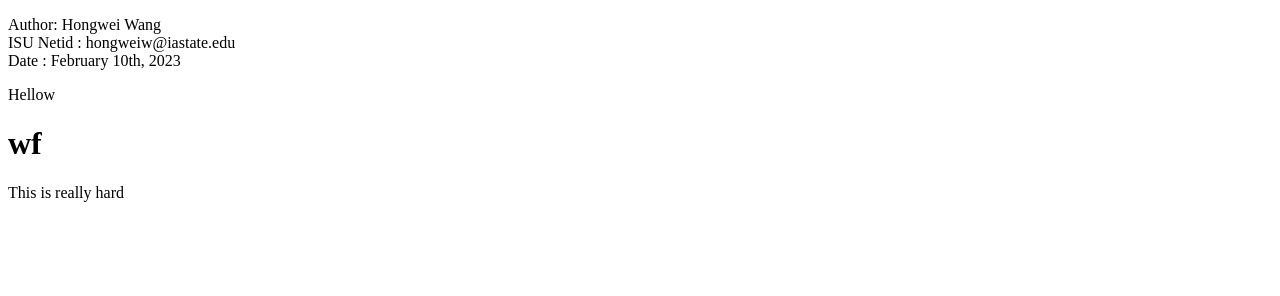
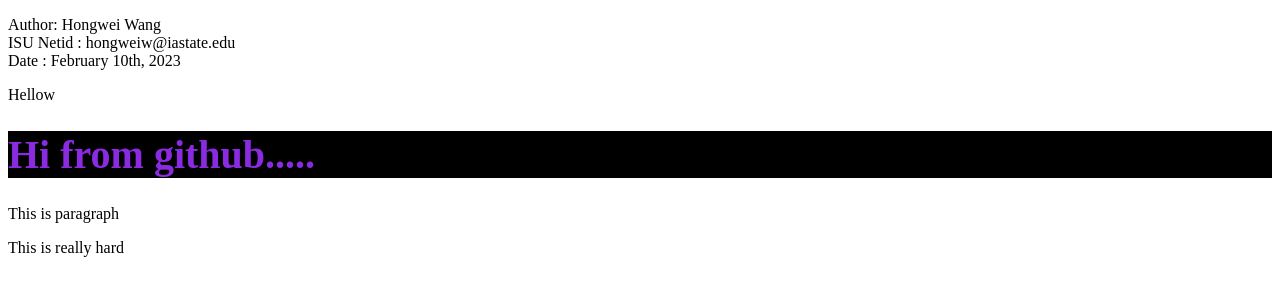
Before and after one commit to Hongweiwa/ComS319, a plain HTML site: page index.html in a window 1280 px wide. Drawn offline with Linux system fonts and the light colour scheme.

Commit message:
Update index.html

```diff
--- a/index.html
+++ b/index.html
@@ -6,6 +6,13 @@
     <meta name="viewport" content="width=device-width, initial-scale=1.0">
     <title>Document</title>
 </head>
+<style>
+    .bigfont{
+        color:blueviolet;
+        font-size: 40px;
+        background-color: black;
+    }
+</style>
 <body>
 
     <p>
@@ -15,7 +22,8 @@
         </p>
 
     <p>Hellow</p>
-<h1>wf</h1>
+<h1 class="bigfont">Hi from github.....</h1>
+<p>This is paragraph</p>
 <p>This is really hard</p>
 </body>
 </html>
```
